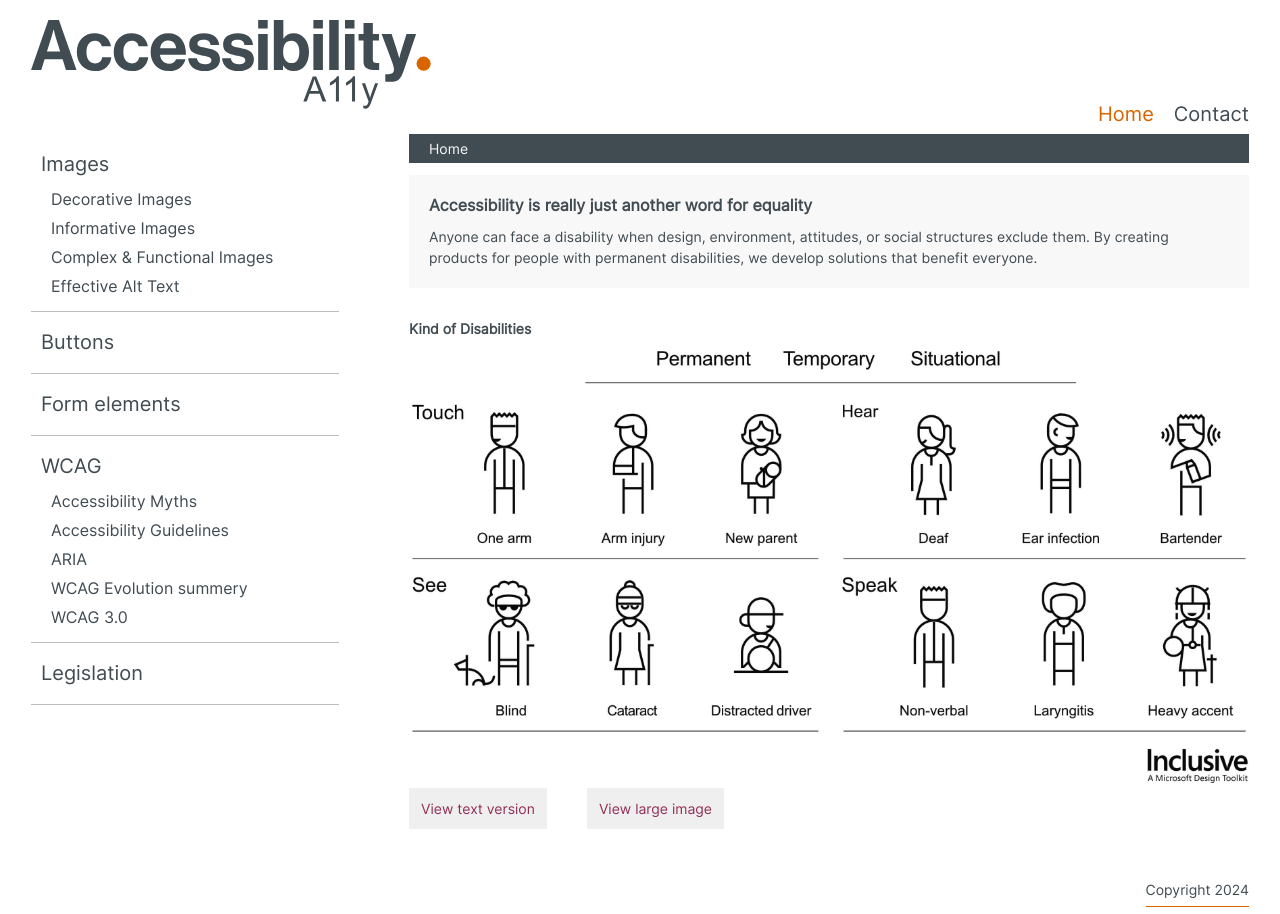
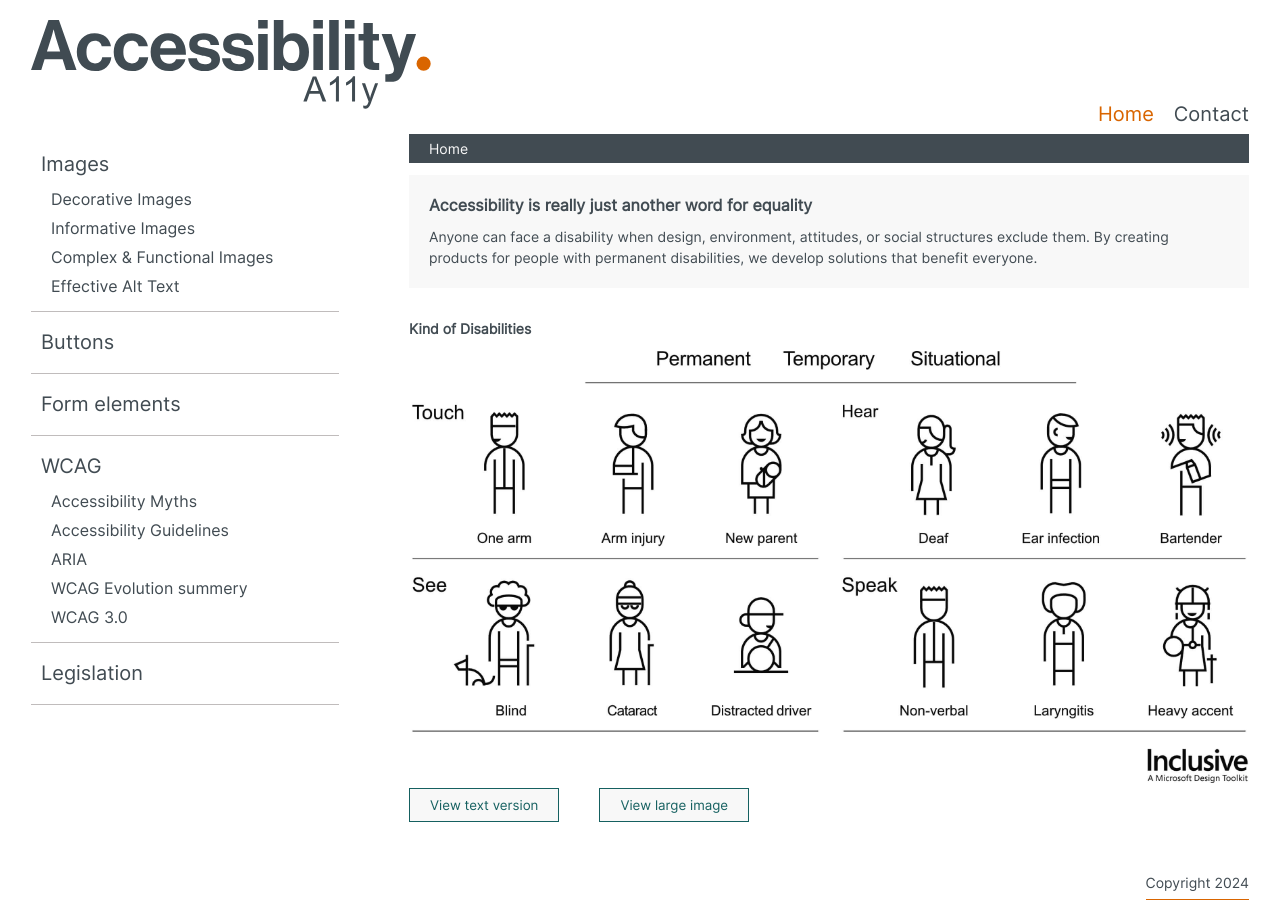
Before and after one commit to jardenna/Accessibility-Guide, a React (Vite) app: page / in a window 1280 px wide. Built offline with nearby package versions, Linux system fonts and the light colour scheme.

Commit message:
update button variants

```diff
--- a/src/components/BottomLinks.tsx
+++ b/src/components/BottomLinks.tsx
@@ -26,7 +26,7 @@ const BottomLinks: FC<BottomLinksProps> = ({
       <TriggerDialog
         dialogHeaderText={dialogHeaderText}
         openDialogBtnLabel="View text version"
-        openDialogBtnVariant={BtnVariant.Link}
+        openDialogBtnVariant={BtnVariant.Secondary}
         dialogVariant={SizeVariant.Md}
         secondaryActionText={CommonText.Close}
       >
@@ -35,7 +35,7 @@ const BottomLinks: FC<BottomLinksProps> = ({
       <TriggerDialog
         dialogHeaderText={dialogHeaderText}
         openDialogBtnLabel="View large image"
-        openDialogBtnVariant={BtnVariant.Link}
+        openDialogBtnVariant={BtnVariant.Secondary}
         dialogVariant={SizeVariant.Lg}
         secondaryActionText={CommonText.Close}
         showCloseIcon
--- a/src/components/dialog/DialogFooter.tsx
+++ b/src/components/dialog/DialogFooter.tsx
@@ -22,7 +22,7 @@ const DialogFooter: FC<DialogFooterProps> = ({
         {primaryActionBtn.label}
       </Button>
     )}
-    <Button onClick={onCloseDialog} variant={BtnVariant.Neutral}>
+    <Button onClick={onCloseDialog} variant={BtnVariant.Secondary}>
       {secondaryActionText}
     </Button>
   </footer>
--- a/src/components/formElements/numberStep/_number-step.scss
+++ b/src/components/formElements/numberStep/_number-step.scss
@@ -30,7 +30,6 @@
     }
   }
 
-  .btn-secondary,
   .btn-primary {
     min-width: auto;
     padding: 12px;
--- a/src/scss/_buttons.scss
+++ b/src/scss/_buttons.scss
@@ -42,11 +42,12 @@ a[class^='btn-'],
 }
 
 .btn-ghost {
-  background: transparent;
+  background-color: transparent;
   text-align: left;
   min-width: auto;
   color: $color-primary;
   padding: 0;
+  font-size: inherit;
 
   &.btn {
     &:hover {
@@ -61,8 +62,8 @@ a[class^='btn-'],
   }
 }
 
-.btn-neutral {
-  @include color-scheme($scheme-btn-neutral...);
+.btn-secondary {
+  @include color-scheme($scheme-btn-secondary...);
 
   border: 1px solid $color-secondary-dark;
 
@@ -92,41 +93,11 @@ a[class^='btn-'],
   }
 }
 
-.btn-secondary {
-  @include color-scheme($scheme-btn-light...);
-
-  &:focus-visible {
-    @include outline($color-secondary);
-
-    border-color: $color-white;
-  }
-
-  &.btn {
-    &:hover {
-      background-color: $color-primary;
-      color: $color-gray-light;
-    }
-  }
-}
-
 .btn-link {
   color: $color-link;
   font-size: inherit;
-}
-
-.btn-link,
-.btn-secondary {
-  min-width: auto;
-  padding: 12px;
-
-  &:focus-visible {
-    @include outline($color-primary);
-  }
-
-  /* stylelint-disable-next-line no-descending-specificity */
-  svg {
-    max-width: 12px;
-  }
+  padding: 0;
+  background-color: transparent;
 }
 
 .btn-close {
--- a/src/scss/_colors.scss
+++ b/src/scss/_colors.scss
@@ -44,7 +44,7 @@ $scheme-medium: $color-gray-light, $color-primary;
 $scheme-light: $color-gray-subtle, $color-primary;
 
 // Scheme Btn colors
-$scheme-btn-neutral: $color-gray-light, $color-secondary-dark;
+$scheme-btn-secondary: $color-gray-light, $color-secondary-dark;
 $scheme-btn-dark: $color-secondary-dark, $color-gray-light;
 $scheme-btn-light: $color-gray-light, $color-primary;
 
--- a/src/types/enums.ts
+++ b/src/types/enums.ts
@@ -65,8 +65,6 @@ export enum SizeVariant {
 
 export enum BtnVariant {
   Ghost = 'ghost',
-  Link = 'link',
-  Neutral = 'neutral',
   Primary = 'primary',
   Secondary = 'secondary',
 }
```
